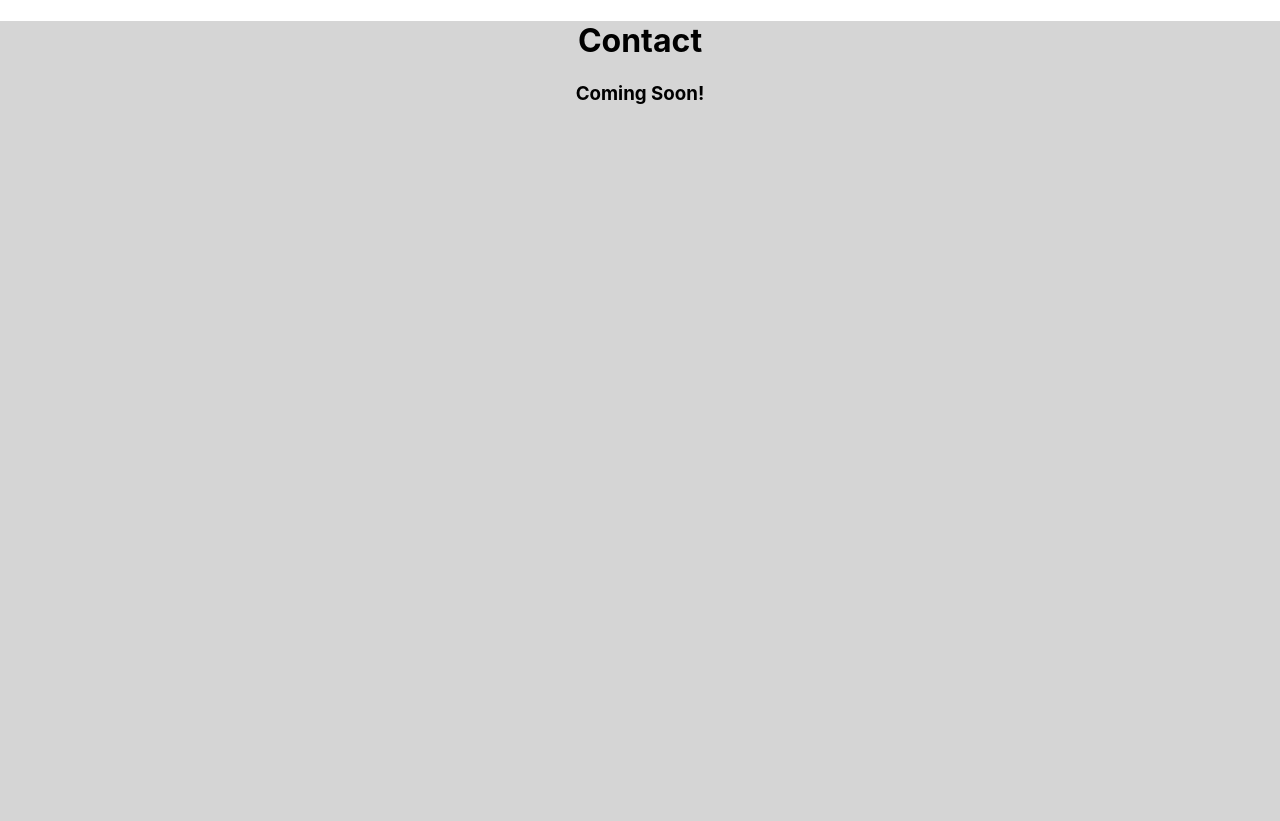
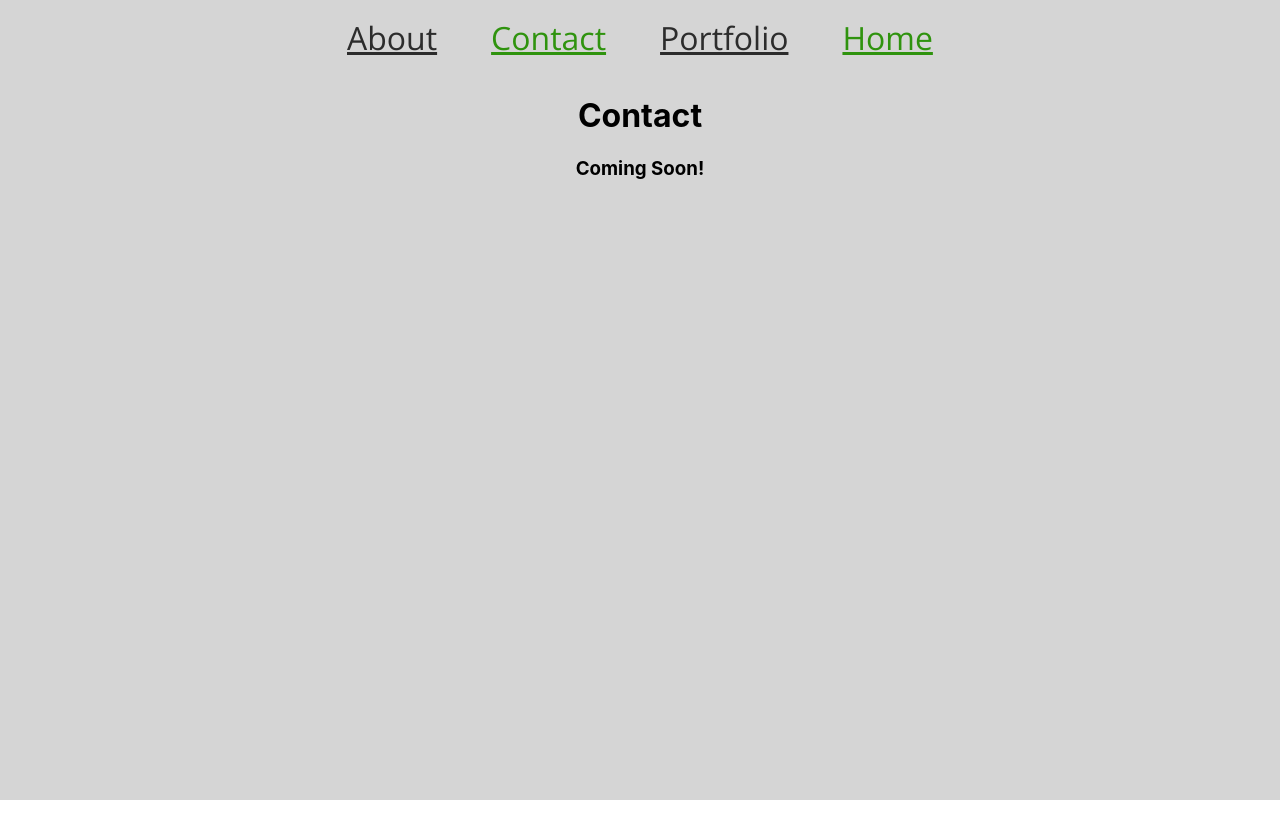
Before and after one commit to djcaraballo/dc_portfolio, a React (Create React App) app: page /contact in a window 1280 px wide. After the commit the page ends 800 px from the top, so only its background shows below. Built offline with nearby package versions, Linux system fonts and the light colour scheme.

Commit message:
Add nav component to all other components

```diff
--- a/src/Components/About/About.js
+++ b/src/Components/About/About.js
@@ -1,9 +1,11 @@
 import React from 'react'
 import './About.css'
+import PageNav from '../PageNav/PageNav'
 
 const About = () => {
   return (
     <div>
+      <PageNav />
       <h1>About</h1>
       <h3>Coming Soon!</h3>
     </div>
--- a/src/Components/Contact/Contact.js
+++ b/src/Components/Contact/Contact.js
@@ -1,9 +1,11 @@
 import React from 'react'
 import './Contact.css'
+import PageNav from '../PageNav/PageNav'
 
 const Contact = () => {
   return (
     <div>
+      <PageNav />
       <h1>Contact</h1>
       <h3>Coming Soon!</h3>
     </div>
--- a/src/Components/Landing/Landing.js
+++ b/src/Components/Landing/Landing.js
@@ -1,13 +1,13 @@
 import React from 'react'
 import './Landing.css'
-import Nav from '../Nav/Nav'
+import LandingNav from '../LandingNav/LandingNav'
 
 const Landing = () => {
   return (
     <div>
       <h1 className="my-name">Dina Caraballo</h1>
       <h3 className="my-title">SOFTWARE ENGINEER</h3>
-      <Nav />
+      <LandingNav />
     </div>
   )
 }
--- /dev/null
+++ b/src/Components/LandingNav/LandingNav.js
@@ -0,0 +1,16 @@
+import React from 'react'
+import { NavLink } from 'react-router-dom'
+
+import './LandingNav.css'
+
+const LandingNav = () => {
+  return (
+    <div className="nav-bar">
+      <NavLink to='/about' className='nav'>About</NavLink>
+      <NavLink to='/contact' className='nav'>Contact</NavLink>
+      <NavLink to='/portfolio' className='nav'>Portfolio</NavLink>
+    </div>
+  )
+}
+
+export default LandingNav
--- a/src/Components/Nav/Nav.js
+++ b/src/Components/PageNav/PageNav.js
@@ -1,16 +1,17 @@
 import React from 'react'
-import { Route, NavLink } from 'react-router-dom'
+import { NavLink } from 'react-router-dom'
 
-import './Nav.css'
+import './PageNav.css'
 
-const Nav = () => {
+const PageNav = () => {
   return (
     <div className="nav-bar">
       <NavLink to='/about' className='nav'>About</NavLink>
       <NavLink to='/contact' className='nav'>Contact</NavLink>
       <NavLink to='/portfolio' className='nav'>Portfolio</NavLink>
+      <NavLink to='/' className='nav'>Home</NavLink>
     </div>
   )
 }
 
-export default Nav
+export default PageNav
--- a/src/Components/Portfolio/Portfolio.js
+++ b/src/Components/Portfolio/Portfolio.js
@@ -1,9 +1,11 @@
 import React from 'react'
 import './Portfolio.css'
+import PageNav from '../PageNav/PageNav'
 
 const Portfolio = () => {
   return (
     <div>
+      <PageNav />
       <h1>Portfolio</h1>
       <h3>Coming Soon!</h3>
     </div>
```
Also changed, not shown: src/Components/LandingNav/LandingNav.css (renamed from src/Components/Nav/Nav.css), src/Components/PageNav/PageNav.css (added).
